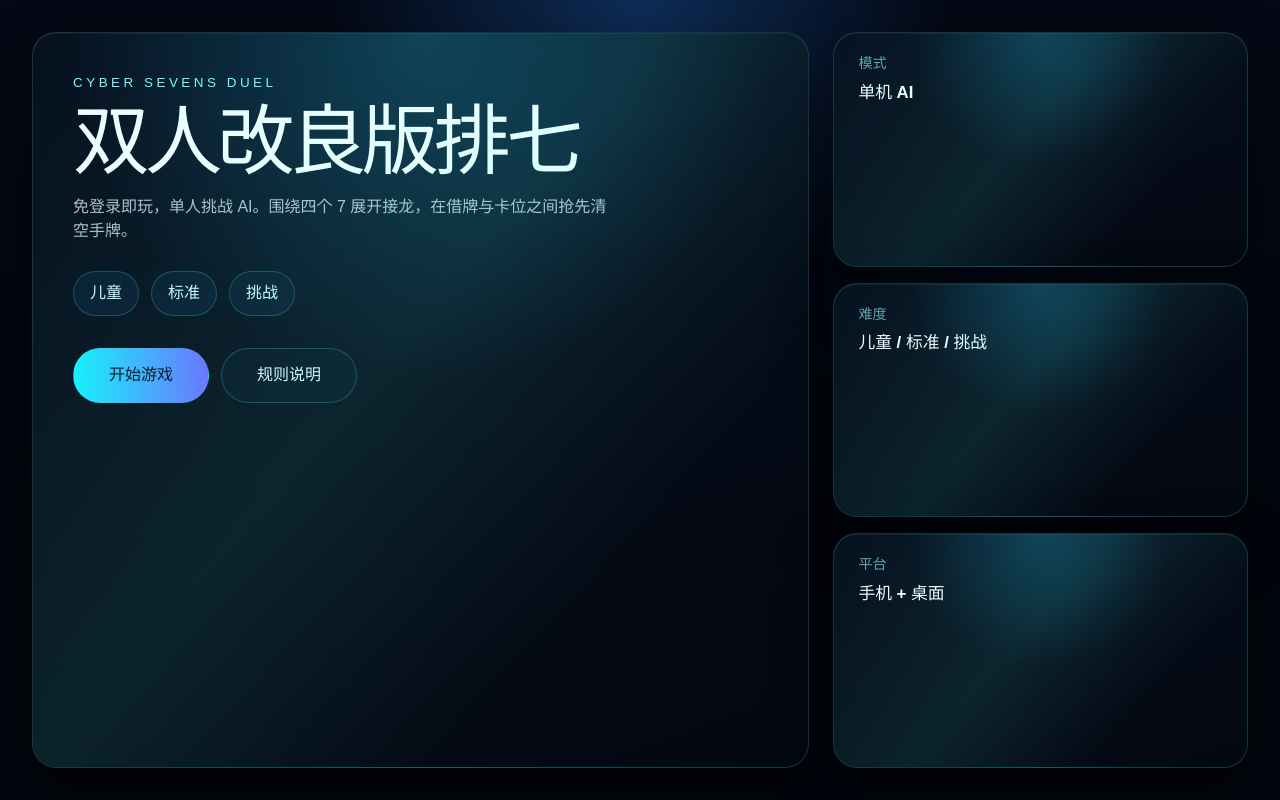
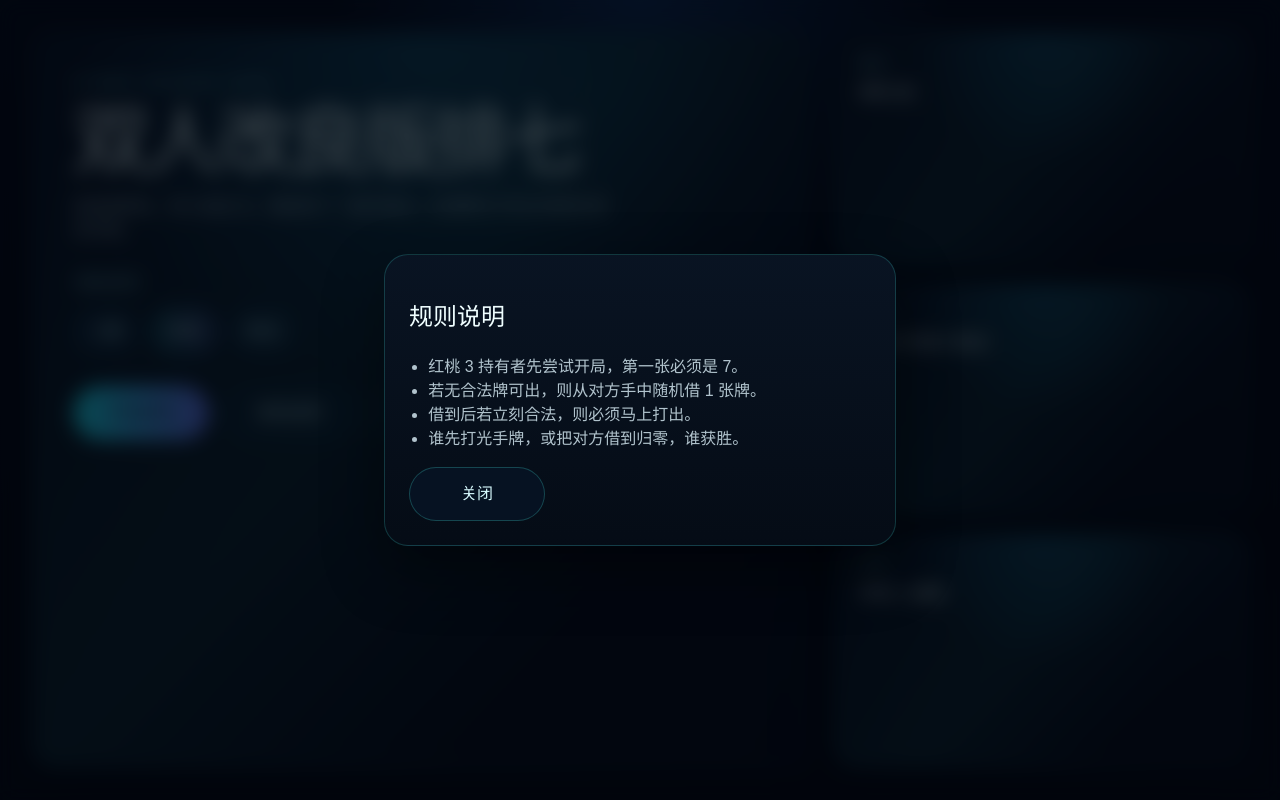
Before and after one commit to unix2dos/sevens-duel-game, a React (Vite) app: page / in a window 1280 px wide. Both pictures are taken after a click on the button "规则说明". Built offline with nearby package versions, Linux system fonts and the light colour scheme.

Commit message:
feat: add app shell and screen flow

```diff
--- a/src/App.css
+++ b/src/App.css
@@ -56,6 +56,7 @@
 }
 
 .difficulty-chip,
+.difficulty-option,
 .primary-action,
 .secondary-action {
   border-radius: 999px;
@@ -73,6 +74,46 @@
   color: #cafcff;
   background: rgba(10, 31, 53, 0.72);
   border-color: rgba(74, 255, 242, 0.22);
+}
+
+.difficulty-picker {
+  margin: 1.75rem 0 0;
+  padding: 0;
+  border: 0;
+}
+
+.difficulty-picker legend {
+  margin-bottom: 0.85rem;
+  color: rgba(140, 225, 230, 0.76);
+}
+
+.difficulty-options {
+  display: flex;
+  flex-wrap: wrap;
+  gap: 0.75rem;
+}
+
+.difficulty-option {
+  position: relative;
+  display: inline-flex;
+  align-items: center;
+  padding: 0.6rem 1rem;
+  color: #cafcff;
+  background: rgba(10, 31, 53, 0.72);
+  border-color: rgba(74, 255, 242, 0.22);
+}
+
+.difficulty-option input {
+  position: absolute;
+  inset: 0;
+  opacity: 0;
+  cursor: pointer;
+}
+
+.difficulty-option[data-selected="true"] {
+  background: linear-gradient(90deg, rgba(19, 241, 252, 0.18), rgba(109, 110, 255, 0.24));
+  border-color: rgba(111, 226, 255, 0.54);
+  color: #f4feff;
 }
 
 .hero-actions {
@@ -128,6 +169,88 @@
   font-weight: 600;
 }
 
+.game-layout {
+  min-height: 100svh;
+  padding: 1.5rem;
+  display: grid;
+  gap: 1rem;
+}
+
+.hud {
+  display: flex;
+  justify-content: space-between;
+  align-items: center;
+  gap: 1rem;
+  padding: 1rem 1.25rem;
+  border: 1px solid rgba(74, 255, 242, 0.18);
+  border-radius: 1.25rem;
+  background: rgba(4, 12, 24, 0.84);
+}
+
+.hud-label {
+  display: block;
+  color: rgba(140, 225, 230, 0.7);
+  font-size: 0.8rem;
+  margin-bottom: 0.25rem;
+}
+
+.table-shell {
+  border: 1px solid rgba(74, 255, 242, 0.18);
+  border-radius: 1.5rem;
+  background:
+    radial-gradient(circle at top, rgba(29, 191, 255, 0.12), transparent 35%),
+    linear-gradient(180deg, rgba(4, 12, 24, 0.96), rgba(3, 8, 18, 0.98));
+  padding: 1.25rem;
+}
+
+.table-grid {
+  display: grid;
+  grid-template-columns: repeat(4, minmax(0, 1fr));
+  gap: 0.75rem;
+  color: rgba(140, 225, 230, 0.78);
+  text-align: center;
+  font-size: 0.88rem;
+}
+
+.table-stage {
+  min-height: 55svh;
+  display: grid;
+  place-items: center;
+  margin-top: 1rem;
+  border-radius: 1.25rem;
+  border: 1px dashed rgba(74, 255, 242, 0.24);
+  color: rgba(216, 251, 255, 0.78);
+  background: rgba(3, 10, 19, 0.55);
+}
+
+.overlay {
+  position: fixed;
+  inset: 0;
+  display: grid;
+  place-items: center;
+  padding: 1.5rem;
+  background: rgba(2, 6, 14, 0.72);
+  backdrop-filter: blur(10px);
+}
+
+.overlay-card {
+  width: min(100%, 32rem);
+  padding: 1.5rem;
+  border-radius: 1.5rem;
+  border: 1px solid rgba(74, 255, 242, 0.18);
+  background: linear-gradient(180deg, rgba(9, 20, 35, 0.98), rgba(5, 12, 22, 0.98));
+  box-shadow: 0 24px 60px rgba(0, 0, 0, 0.42);
+}
+
+.rules-list {
+  padding-left: 1.2rem;
+  color: rgba(225, 246, 255, 0.78);
+}
+
+.result-card {
+  margin: auto;
+}
+
 @media (min-width: 900px) {
   .app-shell {
     grid-template-columns: minmax(0, 1.5fr) minmax(18rem, 0.8fr);
@@ -142,4 +265,8 @@
   .status-grid {
     grid-template-rows: repeat(3, 1fr);
   }
+
+  .game-layout {
+    padding: 2rem;
+  }
 }
--- a/src/App.tsx
+++ b/src/App.tsx
@@ -1,50 +1,49 @@
+import { startTransition, useState } from "react";
+
+import { difficultyLabels, type DifficultyId, type ScreenId } from "./app/model";
+import { RulesDialog } from "./ui/components/RulesDialog";
+import { GameScreen } from "./ui/screens/GameScreen";
+import { HomeScreen } from "./ui/screens/HomeScreen";
+import { ResultScreen } from "./ui/screens/ResultScreen";
 import "./App.css";
 
-const difficulties = ["儿童", "标准", "挑战"] as const;
+function App() {
+  const [screen, setScreen] = useState<ScreenId>("home");
+  const [selectedDifficulty, setSelectedDifficulty] = useState<DifficultyId>("normal");
+  const [rulesOpen, setRulesOpen] = useState(false);
+  const [soundEnabled, setSoundEnabled] = useState(true);
 
-function App() {
+  const difficultyLabel = difficultyLabels[selectedDifficulty];
+
   return (
-    <main className="app-shell">
-      <section className="hero-panel">
-        <p className="eyebrow">CYBER SEVENS DUEL</p>
-        <h1>双人改良版排七</h1>
-        <p className="hero-copy">
-          免登录即玩，单人挑战 AI。围绕四个 7 展开接龙，在借牌与卡位之间抢先清空手牌。
-        </p>
+    <>
+      {screen === "home" ? (
+        <HomeScreen
+          onOpenRules={() => setRulesOpen(true)}
+          onSelectDifficulty={setSelectedDifficulty}
+          onStart={() => startTransition(() => setScreen("game"))}
+          onToggleSound={() => setSoundEnabled((value) => !value)}
+          selectedDifficulty={selectedDifficulty}
+          soundEnabled={soundEnabled}
+        />
+      ) : null}
 
-        <div className="difficulty-preview" aria-label="难度选择">
-          {difficulties.map((difficulty) => (
-            <button key={difficulty} className="difficulty-chip" type="button">
-              {difficulty}
-            </button>
-          ))}
-        </div>
+      {screen === "game" ? (
+        <GameScreen
+          difficultyLabel={difficultyLabel}
+          onRestart={() => startTransition(() => setScreen("home"))}
+        />
+      ) : null}
 
-        <div className="hero-actions">
-          <button className="primary-action" type="button">
-            开始游戏
-          </button>
-          <button className="secondary-action" type="button">
-            规则说明
-          </button>
-        </div>
-      </section>
+      {screen === "result" ? (
+        <ResultScreen
+          onReplay={() => startTransition(() => setScreen("game"))}
+          title="本局结束"
+        />
+      ) : null}
 
-      <section className="status-grid" aria-label="核心特性">
-        <article>
-          <span>模式</span>
-          <strong>单机 AI</strong>
-        </article>
-        <article>
-          <span>难度</span>
-          <strong>儿童 / 标准 / 挑战</strong>
-        </article>
-        <article>
-          <span>平台</span>
-          <strong>手机 + 桌面</strong>
-        </article>
-      </section>
-    </main>
+      <RulesDialog onClose={() => setRulesOpen(false)} open={rulesOpen} />
+    </>
   );
 }
 
--- /dev/null
+++ b/src/app/model.ts
@@ -0,0 +1,8 @@
+export type DifficultyId = "child" | "normal" | "challenge";
+export type ScreenId = "home" | "game" | "result";
+
+export const difficultyLabels: Record<DifficultyId, string> = {
+  child: "儿童",
+  normal: "标准",
+  challenge: "挑战",
+};
--- /dev/null
+++ b/src/ui/components/DifficultyPicker.tsx
@@ -0,0 +1,41 @@
+import { difficultyLabels, type DifficultyId } from "../../app/model";
+
+interface DifficultyPickerProps {
+  selectedDifficulty: DifficultyId;
+  onSelectDifficulty: (difficulty: DifficultyId) => void;
+}
+
+export function DifficultyPicker({
+  selectedDifficulty,
+  onSelectDifficulty,
+}: DifficultyPickerProps) {
+  return (
+    <fieldset className="difficulty-picker">
+      <legend>难度选择</legend>
+      <div className="difficulty-options">
+        {Object.entries(difficultyLabels).map(([difficulty, label]) => {
+          const id = `difficulty-${difficulty}`;
+
+          return (
+            <label
+              key={difficulty}
+              className="difficulty-option"
+              data-selected={selectedDifficulty === difficulty}
+              htmlFor={id}
+            >
+              <input
+                checked={selectedDifficulty === difficulty}
+                id={id}
+                name="difficulty"
+                onChange={() => onSelectDifficulty(difficulty as DifficultyId)}
+                type="radio"
+                value={difficulty}
+              />
+              <span>{label}</span>
+            </label>
+          );
+        })}
+      </div>
+    </fieldset>
+  );
+}
--- /dev/null
+++ b/src/ui/components/RulesDialog.tsx
@@ -0,0 +1,27 @@
+interface RulesDialogProps {
+  open: boolean;
+  onClose: () => void;
+}
+
+export function RulesDialog({ open, onClose }: RulesDialogProps) {
+  if (!open) {
+    return null;
+  }
+
+  return (
+    <div aria-modal="true" className="overlay" role="dialog">
+      <div className="overlay-card">
+        <h2>规则说明</h2>
+        <ul className="rules-list">
+          <li>红桃 3 持有者先尝试开局，第一张必须是 7。</li>
+          <li>若无合法牌可出，则从对方手中随机借 1 张牌。</li>
+          <li>借到后若立刻合法，则必须马上打出。</li>
+          <li>谁先打光手牌，或把对方借到归零，谁获胜。</li>
+        </ul>
+        <button className="secondary-action" onClick={onClose} type="button">
+          关闭
+        </button>
+      </div>
+    </div>
+  );
+}
--- /dev/null
+++ b/src/ui/screens/GameScreen.tsx
@@ -0,0 +1,32 @@
+interface GameScreenProps {
+  difficultyLabel: string;
+  onRestart: () => void;
+}
+
+export function GameScreen({ difficultyLabel, onRestart }: GameScreenProps) {
+  return (
+    <main className="game-layout">
+      <header className="hud">
+        <div>
+          <span className="hud-label">当前难度</span>
+          <strong>当前难度：{difficultyLabel}</strong>
+        </div>
+        <button className="secondary-action" onClick={onRestart} type="button">
+          返回首页
+        </button>
+      </header>
+
+      <section className="table-shell">
+        <div className="table-grid">
+          <span>黑桃</span>
+          <span>红桃</span>
+          <span>梅花</span>
+          <span>方块</span>
+        </div>
+        <div className="table-stage" data-testid="table-stage">
+          牌桌渲染即将接入
+        </div>
+      </section>
+    </main>
+  );
+}
--- /dev/null
+++ b/src/ui/screens/HomeScreen.tsx
@@ -0,0 +1,64 @@
+import type { DifficultyId } from "../../app/model";
+import { DifficultyPicker } from "../components/DifficultyPicker";
+
+interface HomeScreenProps {
+  selectedDifficulty: DifficultyId;
+  soundEnabled: boolean;
+  onSelectDifficulty: (difficulty: DifficultyId) => void;
+  onStart: () => void;
+  onOpenRules: () => void;
+  onToggleSound: () => void;
+}
+
+export function HomeScreen({
+  selectedDifficulty,
+  soundEnabled,
+  onSelectDifficulty,
+  onStart,
+  onOpenRules,
+  onToggleSound,
+}: HomeScreenProps) {
+  return (
+    <main className="app-shell">
+      <section className="hero-panel">
+        <p className="eyebrow">CYBER SEVENS DUEL</p>
+        <h1>双人改良版排七</h1>
+        <p className="hero-copy">
+          免登录即玩，单人挑战 AI。围绕四个 7 展开接龙，在借牌与卡位之间抢先清空手牌。
+        </p>
+
+        <DifficultyPicker
+          onSelectDifficulty={onSelectDifficulty}
+          selectedDifficulty={selectedDifficulty}
+        />
+
+        <div className="hero-actions">
+          <button className="primary-action" onClick={onStart} type="button">
+            开始游戏
+          </button>
+          <button className="secondary-action" onClick={onOpenRules} type="button">
+            规则说明
+          </button>
+          <button className="secondary-action" onClick={onToggleSound} type="button">
+            音效：{soundEnabled ? "开" : "关"}
+          </button>
+        </div>
+      </section>
+
+      <section aria-label="核心特性" className="status-grid">
+        <article>
+          <span>模式</span>
+          <strong>单机 AI</strong>
+        </article>
+        <article>
+          <span>难度</span>
+          <strong>儿童 / 标准 / 挑战</strong>
+        </article>
+        <article>
+          <span>平台</span>
+          <strong>手机 + 桌面</strong>
+        </article>
+      </section>
+    </main>
+  );
+}
--- /dev/null
+++ b/src/ui/screens/ResultScreen.tsx
@@ -0,0 +1,18 @@
+interface ResultScreenProps {
+  title: string;
+  onReplay: () => void;
+}
+
+export function ResultScreen({ title, onReplay }: ResultScreenProps) {
+  return (
+    <main className="game-layout">
+      <section className="overlay-card result-card">
+        <p className="eyebrow">RESULT</p>
+        <h2>{title}</h2>
+        <button className="primary-action" onClick={onReplay} type="button">
+          再来一局
+        </button>
+      </section>
+    </main>
+  );
+}
```
Also changed, not shown: 1 other file (tests, documents, lock files or other folders).
